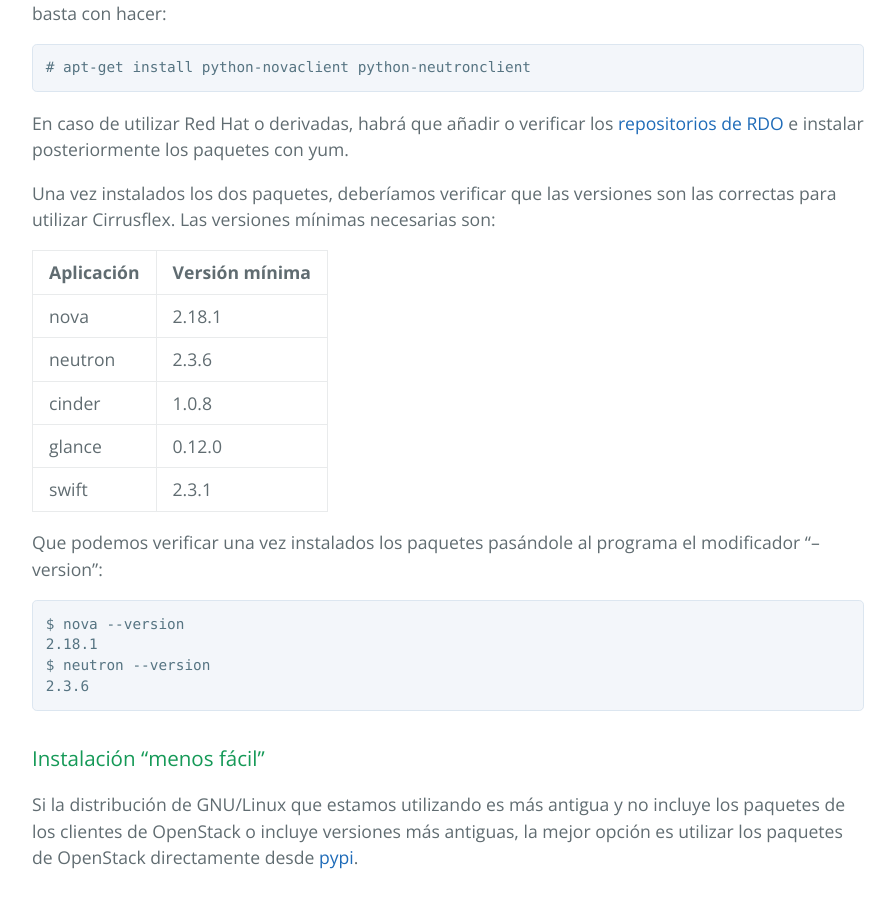
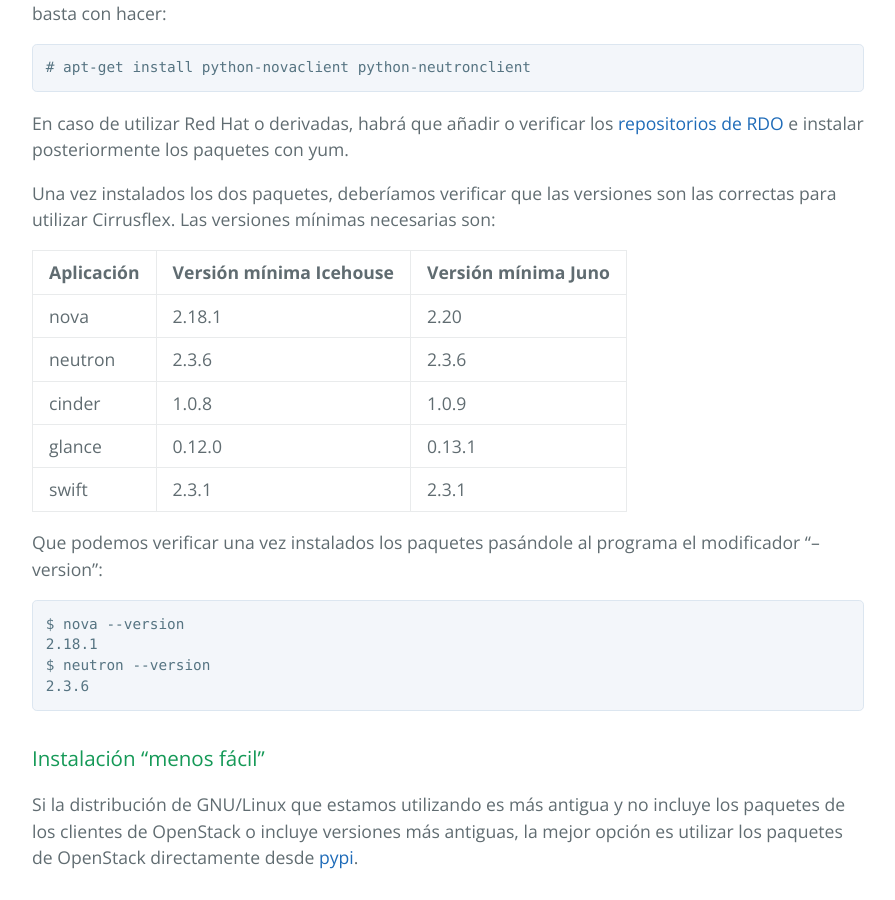
Before and after one commit to iesgn/ow1, a Jekyll site: the page built from curso/u5/previos.md, in a window 1280 px wide and 900 px high, scrolled down 2856 px. Shown: the whole window, without its empty margins (192-1087 px from the left). Built offline with Jekyll 4.4.1, drawn with Linux system fonts in a browser that asks for light colours.

Commit message:
Modificación de versiones

```diff
--- a/curso/u5/previos.md
+++ b/curso/u5/previos.md
@@ -128,13 +128,13 @@ Una vez instalados los dos paquetes, deberíamos verificar que las
 versiones son las correctas para utilizar Cirrusflex. Las versiones
 mínimas necesarias son:
 
-|Aplicación|Versión mínima|
-|----------|--------------|
-|nova|2.18.1|
-|neutron|2.3.6|
-|cinder|1.0.8|
-|glance|0.12.0|
-|swift|2.3.1|
+|Aplicación|Versión mínima Icehouse|Versión mínima Juno|
+|----------|-----------------------|-------------------|
+|nova|2.18.1|2.20|
+|neutron|2.3.6|2.3.6|
+|cinder|1.0.8|1.0.9|
+|glance|0.12.0|0.13.1|
+|swift|2.3.1|2.3.1|
 
 Que podemos verificar una vez instalados los paquetes pasándole al
 programa el modificador "--version":
```
